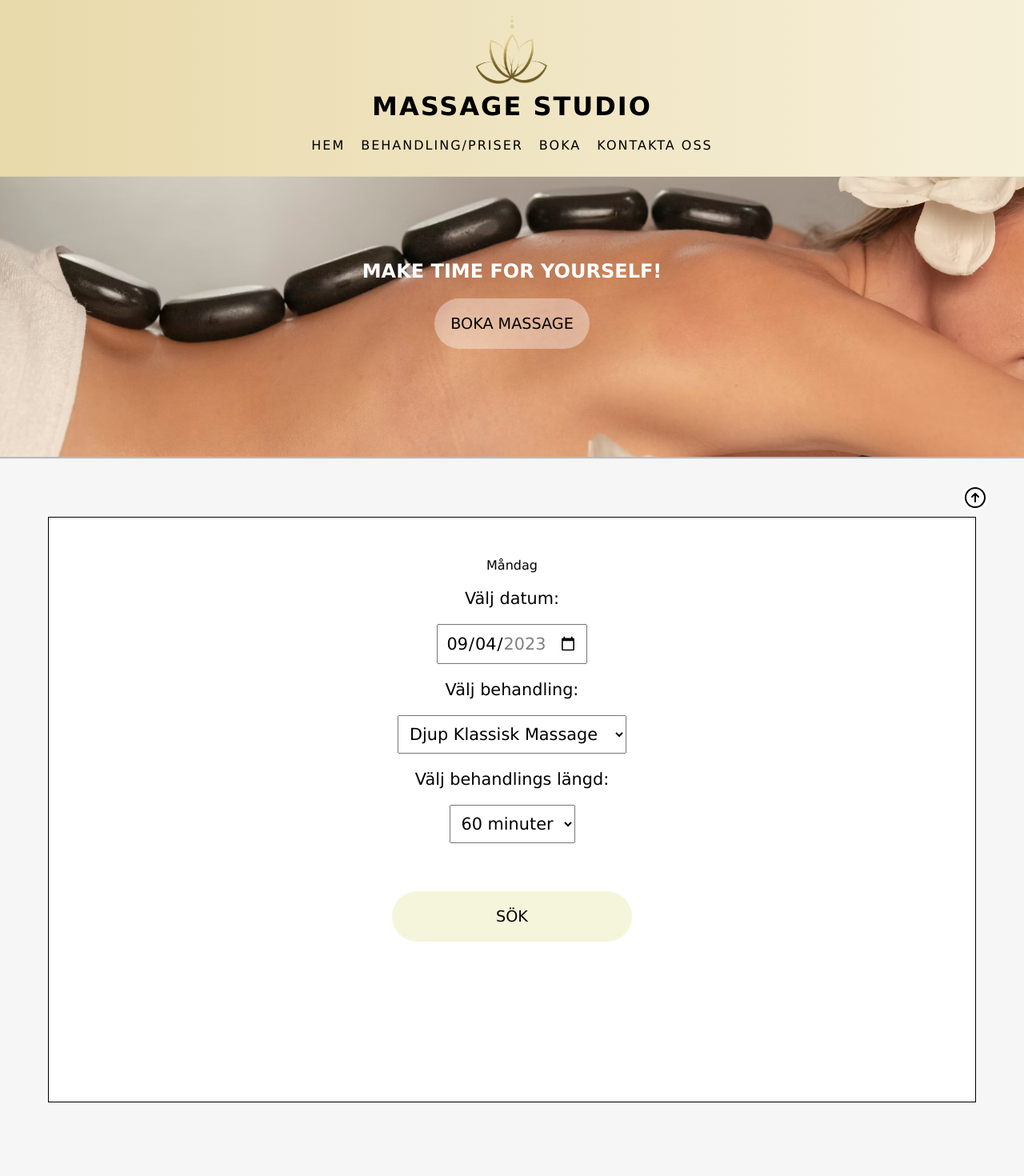
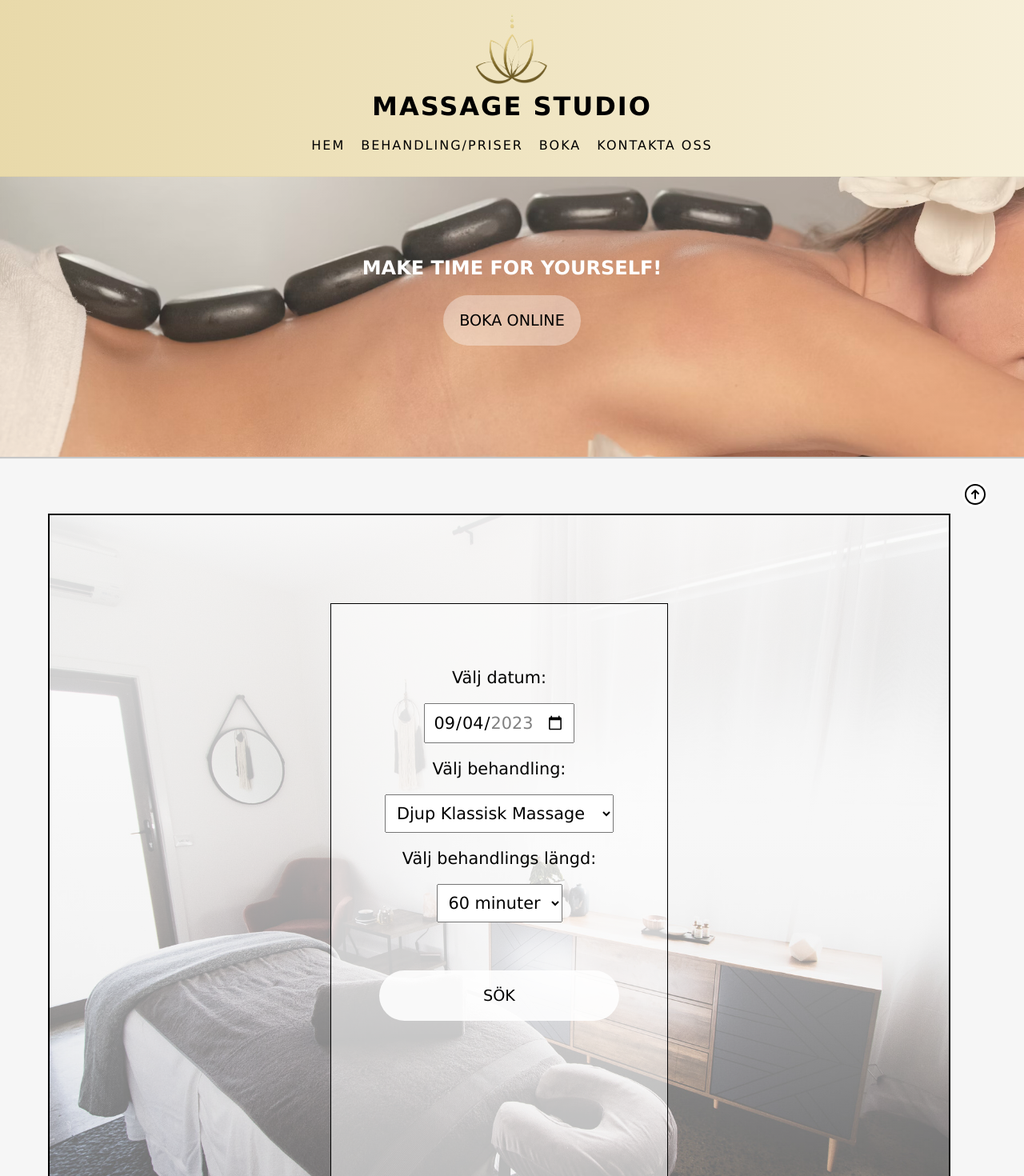
Before and after one commit to MalinStal/massage-studio, a React (Create React App) app: page /Boka in a window 1280 px wide. Shown: the top 1470 px of the page at 80% size. Built offline with nearby package versions, Linux system fonts and the light colour scheme; no server answers.

Commit message:
added some smal changes and css styling

```diff
--- a/src/App.js
+++ b/src/App.js
@@ -1,6 +1,5 @@
 import style from "./App.css";
 import { Route, Routes, useLocation } from "react-router-dom";
-
 
 import Header from "./components/main-Content/Header";
 import Footer from "./components/main-Content/Footer";
@@ -17,7 +16,7 @@ import Kontakt from "./pages/Kontakt";
 
 import { ArrowCircleUp } from "@phosphor-icons/react";
 import { useEffect } from "react";
-import { useRecoilState } from "recoil";
+import { useRecoilState, useSetRecoilState } from "recoil";
 import { modalIsOpen } from "./recoilstate/atoms";
 import { Comments } from "./components/coments";
 
@@ -27,8 +26,8 @@ import { getComments, getUsers } from "./API/fetch";
 function App() {
   const [isOpen, setIsOpen] = useRecoilState(modalIsOpen)
 
-  const [comments, setComments] = useRecoilState(getCommentsState);
-  const [users, setUsers] = useRecoilState(getUsersState);
+  const setComments = useSetRecoilState(getCommentsState);
+  const  setUsers = useSetRecoilState(getUsersState);
 
 
   const location = useLocation()
@@ -50,18 +49,18 @@ function App() {
     });
   };
 
-  const b1 = location.pathname === "/Boka";
-  const b2 = location.pathname === "/Boka2";
-  const b3 = location.pathname === "/Boka3";
-  const b4 = location.pathname === "/addminpage";
-  const NoShow = b1 + b2 + b3 + b4;
+  const boka1 = location.pathname === "/Boka";
+  const boka2 = location.pathname === "/Boka2";
+  const boka3 = location.pathname === "/Boka3";
+  const addmin1 = location.pathname === "/addminpage";
+  const addmin2 = location.pathname === "/klientlist";
+  const NoShow = boka1 + boka2 + boka3 + addmin1 + addmin2;
 
 
   return (
     <>
       <Header />
-
-      <Main />
+      <Main/>
       <ArrowCircleUp size={32} className="Arrow-up" onClick={scrollBackTop} />
       <Routes >
         <Route index element={<Hem />} />
--- a/src/components/booking-schedule.js
+++ b/src/components/booking-schedule.js
@@ -76,7 +76,7 @@ export function GetTimeScadual() {
 
   } else {
     if (bookingInfo.length === "30 minuter") {
-      const timeList30 = <RenderBookings mapList={time30S} />;
+      const timeList30 = <RenderBookings mapList={time30} />;
       return timeList30;
 
     } else if (bookingInfo.length === "60 minuter") {
--- a/src/components/main-Content/Main.css
+++ b/src/components/main-Content/Main.css
@@ -1,11 +1,12 @@
 .head-pic {
     width: 100%;
     height: 350px;
-    object-position: center;
-    object-fit: cover;
 
-    z-index: 1;
-    box-shadow: 1px 1px 1px 1px rgba(0, 0, 0, 0.249);
+    background-position: 100%;
+    background-image: linear-gradient(rgba(255, 255, 255, 0.2), rgba(255, 255, 255, 0.1)), url('../../pictures/massage.avif');
+    background-size: cover;
+    background-repeat: no-repeat;
+    box-shadow: 1px 1px 1px 1px rgba(0, 0, 0, 0.194);
 }
 
 .head-text {
--- a/src/components/main-Content/Main.js
+++ b/src/components/main-Content/Main.js
@@ -3,6 +3,7 @@ import style from './Main.css'
 import headpic from '../../pictures/massage.avif'
 
 import { Navigate, useNavigate } from 'react-router-dom'
+import { ImageSquare } from '@phosphor-icons/react/dist/ssr';
 
 
 export default function Main() {
@@ -13,11 +14,11 @@ export default function Main() {
   return (
    <main>
 
-        <img src={headpic} className='head-pic' alt='massage picture'/>
+        <div className='head-pic'></div>
         <h2 className='head-text'>Make time for yourself!</h2>
-        <h3 className='head-text2'> </h3>
+        <h3 className='head-text2'></h3>
 
-        <button className="boka-btn" onClick={handelClick}>Boka massage</button>
+        <button className="boka-btn" onClick={handelClick}>Boka online</button>
 
    </main>
   )
--- a/src/pages/addmin-pages/addmin-klientlist.js
+++ b/src/pages/addmin-pages/addmin-klientlist.js
@@ -34,7 +34,7 @@ export default function Klientlist() {
         <>
             <div className="addminpage">
                 <div className='input-div-klient-search'>
-
+                    <label>Sök Klient på telefonnummer</label>
                     <input
                         className='input-klient-search'
                         placeholder='sök klient här'
--- a/src/pages/booking/Boka.css
+++ b/src/pages/booking/Boka.css
@@ -1,28 +1,48 @@
 .boknings-form {
+    display: flex;
+    flex-direction: column;
+    align-items: center;
+    padding: 60px;
+    margin: 60px;
+    background-color: rgba(255, 255, 255, 0.515);
+    border: 1px solid;
+    margin-bottom: 50px;
+
+
+
+}
+
+.boknings-form-main {
+    width: 80%;
+    padding: 30px;
+    border: 2px solid;
     display: flex;
     flex-direction: column;
     align-items: center;
     padding: 50px;
     margin: 60px;
-
-    border: 1px solid;
-    margin-bottom: 50px;
-    background: white;
+    background-image: linear-gradient(rgba(255, 255, 255, 0.9), rgba(255, 255, 255, 0.3)), url('../../pictures/massage-rum.jpg');
+    background-position: 50%;
+    background-size: cover;
+    background-repeat: no-repeat;
 
 }
+
 
 .serch-btn {
     margin-top: 60px;
     width: 300px;
-    background-color: beige;
+    background-color: rgba(255, 255, 255, 0.882);
+
 }
 
 .form-input {
     width: 80%;
     padding: 10px;
-    background-color: beige;
+    background-color: rgba(238, 238, 232, 0.808);
     border: none;
     border-radius: 20px;
+
 }
 
 .modal-text {
@@ -59,9 +79,10 @@
 .render-booking-li {
     margin-bottom: 10px;
     padding: 7px;
-    width: 60%;
+    width: 80%;
     background: white;
     border-radius: 20px;
+    font-size: 1.4rem;
 
 }
 
@@ -74,10 +95,10 @@
 .render-booking-btn {
     border-radius: 20px;
     padding: 7px;
-    font-size: 1.2rem;
+    font-size: 1.5rem;
     border: none;
     align-items: center;
-    background: rgb(243, 240, 229);
+    background: rgb(242, 240, 237);
 
 }
 
--- a/src/pages/booking/Boka.js
+++ b/src/pages/booking/Boka.js
@@ -7,7 +7,7 @@ import { getWeekday, dateFunction  } from "../../utils/datefunction";
 import { chooseTime, chooseTreatment } from "../../utils/constants";
 
 
-export default function Boka({style}) {
+export default function Boka() {
 
   const [bookingInfo, setBookingInfo] = useRecoilState(choiceOfTreatment);
 
@@ -43,9 +43,9 @@ export default function Boka({style}) {
 
   return (
     <>
-    <main  className={style} >
+    <main  className={"boknings-form-main"} >
       <form className={"boknings-form"} onSubmit={handelSubmit}>
-        {getWeekday(bookingInfo.date)}
+
         <label className="form-label"> Välj datum: </label>
         <input
           min={todayDate}
--- a/src/pages/booking/Boka2.js
+++ b/src/pages/booking/Boka2.js
@@ -1,5 +1,5 @@
 import React, { useState } from "react";
-import {  useRecoilState } from "recoil";
+import {  useRecoilValue } from "recoil";
 import style from "./Boka.css";
 import { choiceOfTreatment } from '../../recoilstate/atoms'
 import { GetTimeScadual  } from "../../components/booking-schedule";
@@ -8,8 +8,7 @@ import { changeDateOutput } from "../../utils/constants";
 
 
 export default function Boka2() {
-  const [bookingInfo, setBookingInfo] = useRecoilState(choiceOfTreatment);
-  const [count, setCount] = useState(1)
+  const bookingInfo = useRecoilValue(choiceOfTreatment);
 
   return (
   <>
@@ -17,7 +16,7 @@ export default function Boka2() {
   { <div className="div-booking-schedule">
       <section>
         <h3 className="booking-date-headline">
-          {bookingInfo.day + " " + bookingInfo.date}{" "}
+          {bookingInfo.day + " " + changeDateOutput(bookingInfo.date)}{" "}
         </h3>
         <ul className="render-booking-ul">{GetTimeScadual()}</ul>
       </section>
--- a/src/pages/booking/Boka3.js
+++ b/src/pages/booking/Boka3.js
@@ -49,8 +49,9 @@ export default function Boka3() {
     setId((prevId) => prevId + 1);
     saveBooking(id, bookingInfo);
     setIsOpen(true);
+    console.log(id)
   };
-
+console.log(id)
   // ------------------------ modal ----------------------------------
   const [isOpen, setIsOpen] = useRecoilState(modalIsOpen);
   const navigate = useNavigate();
--- a/src/utils/datefunction.js
+++ b/src/utils/datefunction.js
@@ -26,6 +26,9 @@ export function getWeekday(dateFormat) {
 
   return day;
 }
+
+
+
 //get the time
 export function getLocalTime() {
   const newDate= new Date()
```
Also changed, not shown: src/pages/addmin-pages/addmin-booking.js (deleted).
